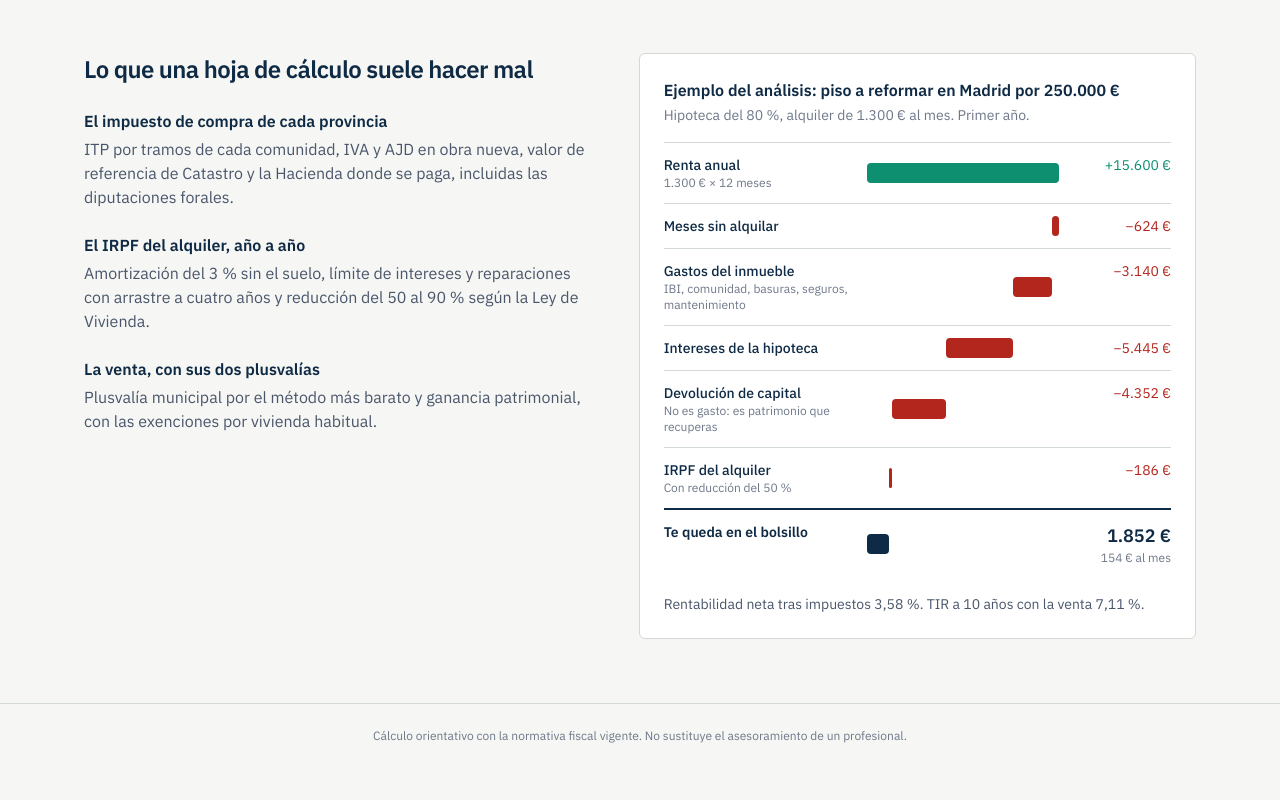
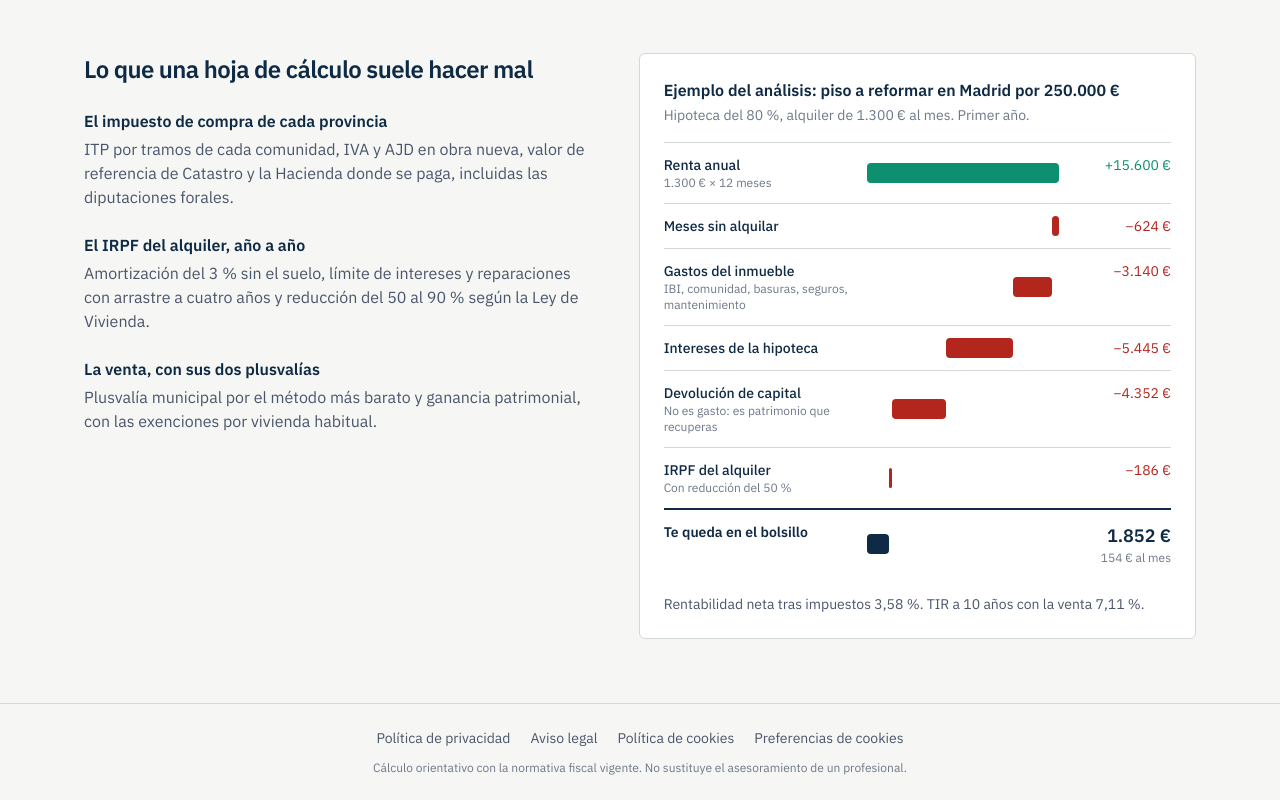
Before and after one commit to angelmartin-star/inversionz, a Next.js app: page / in a window 1280 px wide. Shown: the part 839-1639 px from the top of the page. Before the commit the page ends 1607 px from the top, so only its background shows below. Built offline with nearby package versions, Linux system fonts and the light colour scheme.

Commit message:
Pie de página con enlaces legales de BM Inversiones (privacidad, aviso legal, cookies)
Co-Authored-By: Claude Opus 5.5 <noreply@anthropic.com>
Claude-Session: https://claude.ai/code/session_01Gi9S2bHrygTDEc4AgjkzB9

```diff
--- a/src/app/layout.tsx
+++ b/src/app/layout.tsx
@@ -20,6 +20,14 @@ const NAV = [
   { href: "/rentabilidad", label: "Rentabilidad rápida" },
 ];
 
+/** Páginas legales de BM Real Estate Inversiones */
+const LEGAL = [
+  { label: "Política de privacidad", href: "https://www.bminversiones.es/privacy_policy/" },
+  { label: "Aviso legal", href: "https://www.bminversiones.es/terms_of_use/" },
+  { label: "Política de cookies", href: "https://www.bminversiones.es/cookie_policy/" },
+  { label: "Preferencias de cookies", href: "https://www.bminversiones.es/cookie_policy/#" },
+];
+
 export default function RootLayout({ children }: { children: React.ReactNode }) {
   return (
     <html lang="es" className="h-full">
@@ -36,6 +44,11 @@ export default function RootLayout({ children }: { children: React.ReactNode })
         </header>
         <main className="flex-1">{children}</main>
         <footer className="no-print border-t border-linea py-6 text-center text-xs text-tinta-3">
+          <nav aria-label="Información legal" className="mb-3 flex flex-wrap justify-center gap-x-5 gap-y-2 text-sm text-tinta-2">
+            {LEGAL.map((l) => (
+              <a key={l.label} href={l.href} target="_blank" rel="noopener" className="underline-offset-2 hover:text-tinta hover:underline">{l.label}</a>
+            ))}
+          </nav>
           Cálculo orientativo con la normativa fiscal vigente. No sustituye el asesoramiento de un profesional.
         </footer>
       </body>
```
